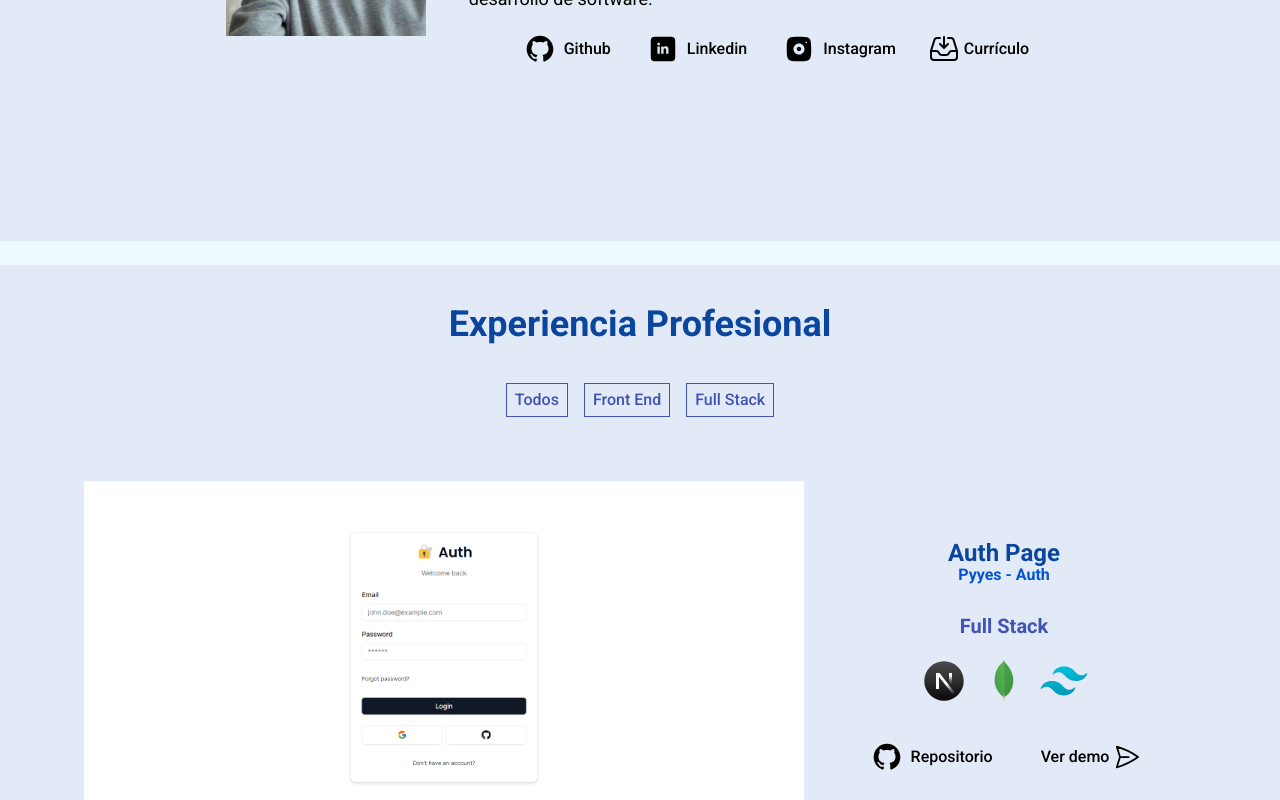
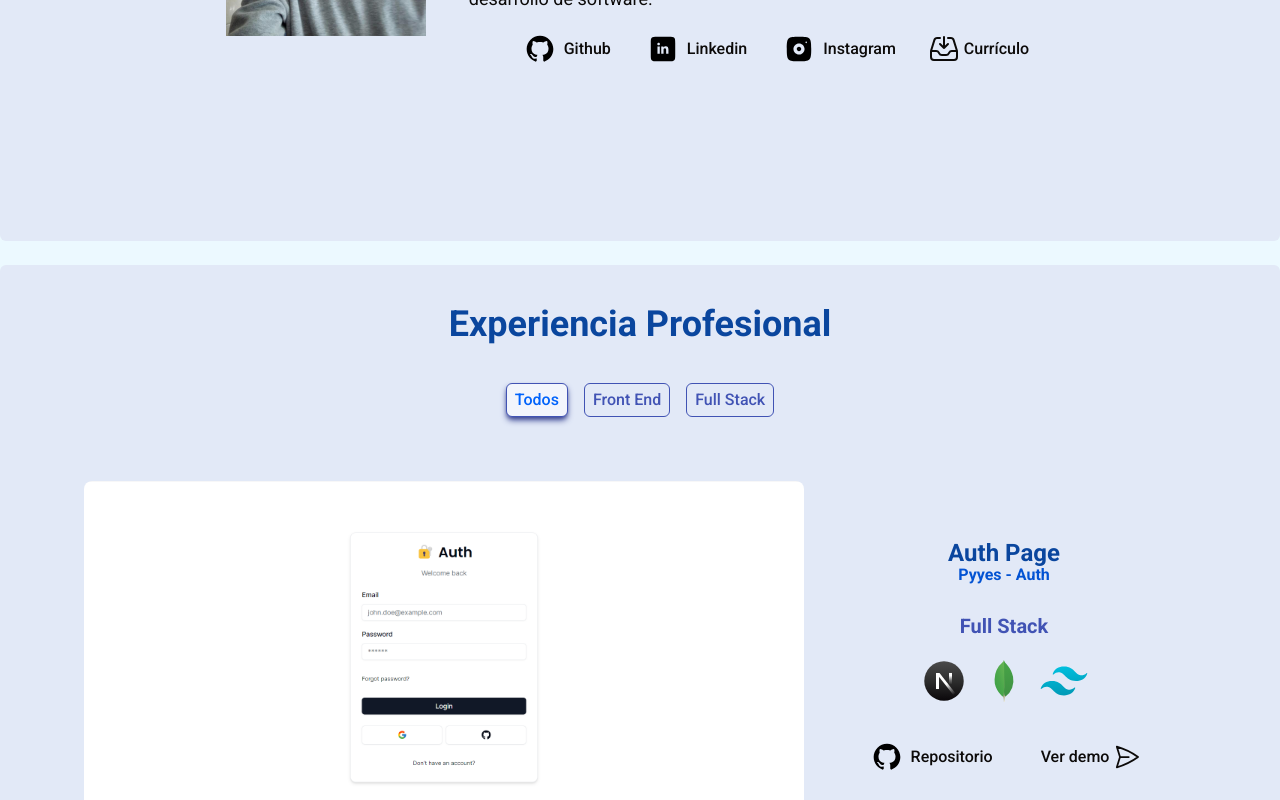
Before and after one commit to Jhan24b/Portafolio-ChallengeOne, a Next.js app: page / in a window 1280 px wide. In both pictures the pointer is over the button "Todos". Shown: the part 535-1335 px from the top of the page. Built offline with nearby package versions, Linux system fonts and the light colour scheme.

Commit message:
improving academics

```diff
--- a/src/app/globals.css
+++ b/src/app/globals.css
@@ -2,8 +2,8 @@
 @tailwind components;
 @tailwind utilities;
 
-/* @layer base { */
-  /* :root {
+@layer base {
+  :root {
     --background: 0 0% 100%;
     --foreground: 20 14.3% 4.1%;
 
@@ -63,17 +63,17 @@
     --border: 12 6.5% 15.1%;
     --input: 12 6.5% 15.1%;
     --ring: 24 5.7% 82.9%;
-    } */
-/* } */
+  }
+}
 
-/* @layer base {
+@layer base {
   * {
     @apply border-border;
   }
   body {
     @apply bg-background text-foreground;
   }
-} */
+}
 
 select,
 textarea,
@@ -85,7 +85,7 @@ input[type="text"] {
   @apply border p-2 border-astronaut-200 bg-astronaut-100;
 }
 
-section{
+section {
   @apply bg-astronaut-100 rounded-md my-6;
 }
 
@@ -99,7 +99,11 @@ label + input {
 
 button {
   @apply text-gray-700 font-medium;
-  @apply flex items-center bg-astronaut-100 border border-astronaut-700 text-astronaut-700 rounded-md px-2 py-1 gap-1 ;
+  @apply flex items-center bg-astronaut-100 border border-astronaut-700 text-astronaut-700 rounded-md px-2 py-1 gap-1;
+}
+
+button:hover {
+  @apply text-cerulean-blue-700 bg-astronaut-50 shadow-md shadow-astronaut-800;
 }
 
 div.about {
@@ -125,6 +129,6 @@ a:hover {
   @apply text-astronaut-600;
 }
 
-h2{
+h2 {
   @apply text-cerulean-blue-900 font-bold text-[36px] py-8;
 }
```
Also changed, not shown: src/app/components/layout/Academic.js (+0 -16 lines). Lines whose indentation alone changed are shown as unchanged.
